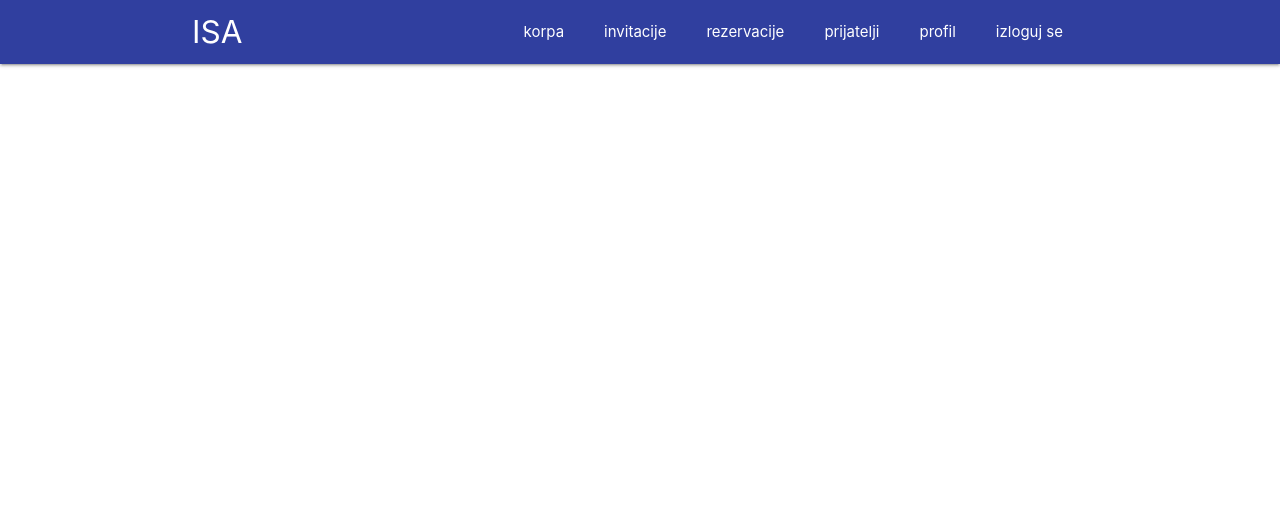
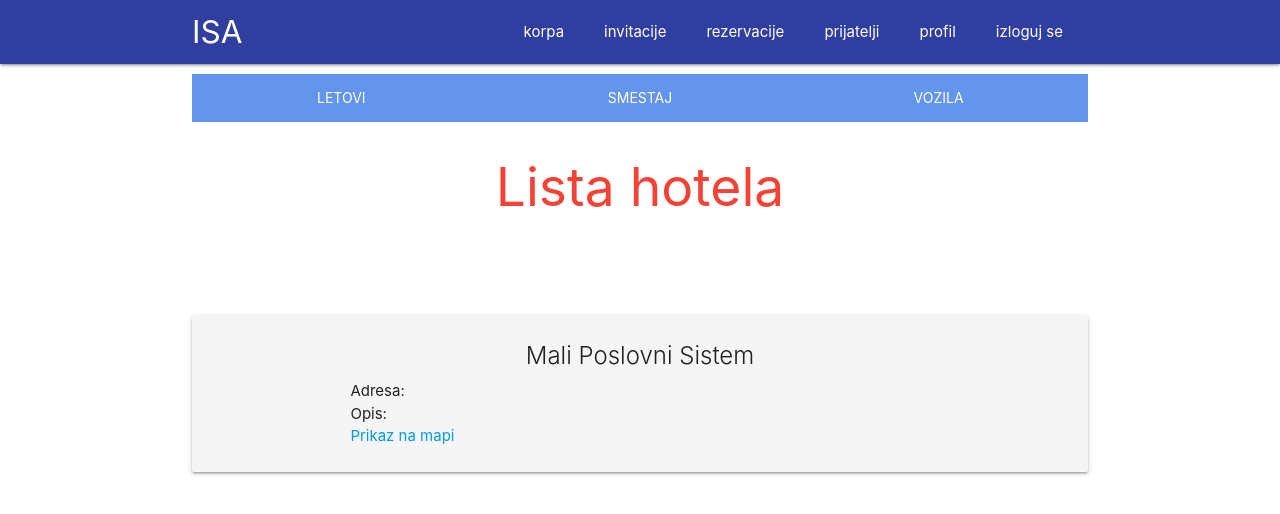
Before and after one commit to denispon/copy-of-ISA-project, a React (Create React App) app in the folder isa-front/: page /listaHotela in a window 1280 px wide. Shown: the top 514 px of the page. Built offline with nearby package versions, Linux system fonts and the light colour scheme.

Commit message:
Dodat izgled prikaza hotela.

```diff
--- a/isa-front/src/App.js
+++ b/isa-front/src/App.js
@@ -8,6 +8,7 @@ import UserProfile from "./components/dashboard/UserProfile";
 import HotelPretraga from "./components/dashboard/HotelPretraga";
 import LetoviPretraga from "./components/dashboard/LetoviPretraga";
 import RentACarPretraga from "./components/dashboard/RentACarPretraga";
+import HoteliIzlistavanje from "./components/dashboard/HoteliIzlistavanje";
 
 class App extends Component {
 
@@ -23,6 +24,7 @@ class App extends Component {
             <Route path="/smestaj" component={HotelPretraga}></Route>
             <Route path="/letovi" component={LetoviPretraga}></Route>
             <Route path="/vozila" component={RentACarPretraga}></Route>
+            <Route path = "/listaHotela" component={HoteliIzlistavanje}></Route>
           </Switch>
         </div>
       </BrowserRouter>
--- a/isa-front/src/components/dashboard/HotelPretraga.js
+++ b/isa-front/src/components/dashboard/HotelPretraga.js
@@ -11,6 +11,7 @@ class HotelPretraga extends Component {
 
     handleSubmit = (e) => {
         e.preventDefault();
+        this.props.history.push('/listaHotela')
     }
 
     render() {
--- /dev/null
+++ b/isa-front/src/components/dashboard/HoteliIzlistavanje.js
@@ -0,0 +1,30 @@
+import React, {Component} from 'react'
+import { NavLink } from "react-router-dom"
+import UserLoggedTabs from '../layout/UserLoggedTabs';
+import "./izlistavanje.css"
+
+class HotelPretraga extends Component {
+
+    render() {
+        return (
+            <div>
+                <UserLoggedTabs></UserLoggedTabs>
+                <div className = "container center">
+                    <h2 className="red-text lighten-1 center">Lista hotela</h2>
+                    <div className = "post card grey lighten-4">
+                        <div className = "card-content container">
+                            <span className = "card-title center">Mali Poslovni Sistem</span>
+                            <div className = "left-align">
+                                <p>Adresa:</p>
+                                <p>Opis:</p>
+                                <NavLink to="https://www.youtube.com/">Prikaz na mapi</NavLink>
+                            </div>
+                        </div>
+                    </div>
+                </div>
+            </div>
+        )
+    }
+
+};
+export default HotelPretraga;
--- /dev/null
+++ b/isa-front/src/components/dashboard/izlistavanje.css
@@ -0,0 +1,7 @@
+.izlistavanjeHotela{
+    margin-left: -700px;
+}
+
+#adress{
+
+}
```
